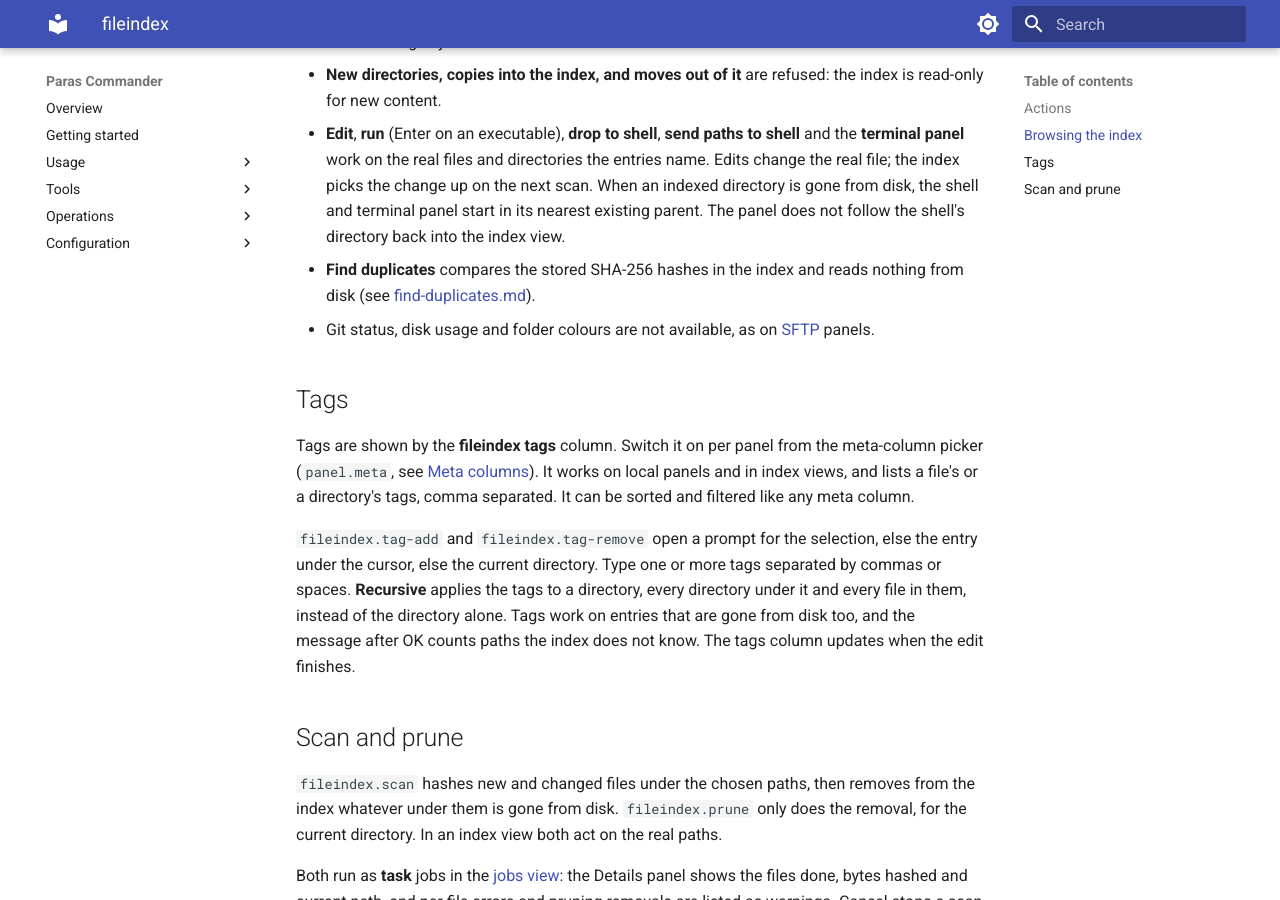
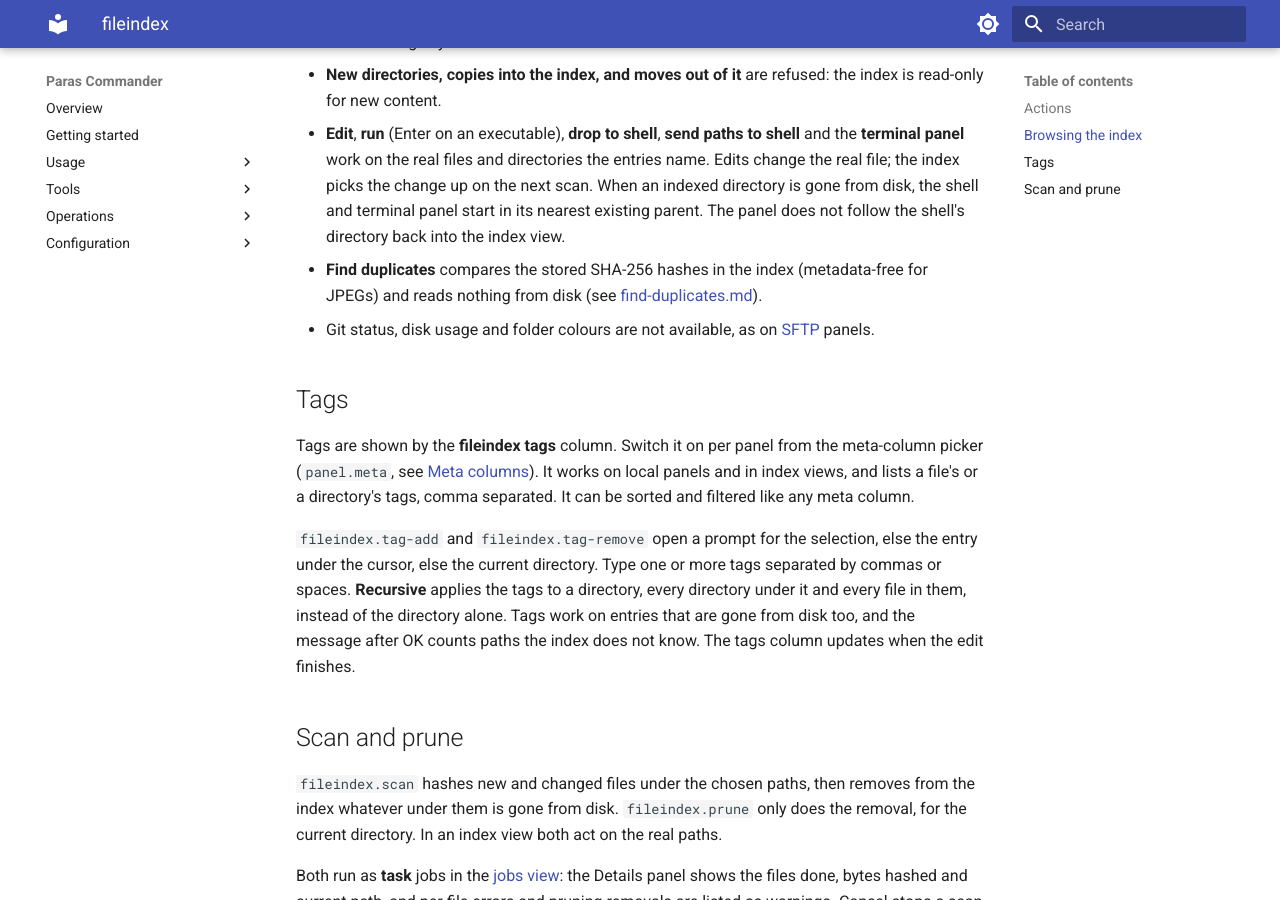
Before and after one commit to paranoidi/paras-commander, an MkDocs documentation site: the page built from docs/fileindex.md, in a window 1280 px wide and 900 px high, scrolled down 1840 px. Built offline with MkDocs 1.6.1 and Material for MkDocs 9.7.7, drawn with Linux system fonts in a browser that asks for light colours.

Commit message:
feat(fileindex): group jpegs by their metadata-free hash in find duplicates

```diff
--- a/docs/fileindex.md
+++ b/docs/fileindex.md
@@ -73,8 +73,9 @@ In an index view:
   the change up on the next scan. When an indexed directory is gone from
   disk, the shell and terminal panel start in its nearest existing parent.
   The panel does not follow the shell's directory back into the index view.
-- **Find duplicates** compares the stored SHA-256 hashes in the index and reads
-  nothing from disk (see [find-duplicates.md](find-duplicates.md)).
+- **Find duplicates** compares the stored SHA-256 hashes in the index
+  (metadata-free for JPEGs) and reads nothing from disk (see
+  [find-duplicates.md](find-duplicates.md)).
 - Git status, disk usage and folder colours are not available, as on
   [SFTP](sftp.md) panels.
 
```
Also changed, not shown: docs/agents/views.md (+1 -1 lines), docs/find-duplicates.md (+1 -1 lines), 1 other file.
